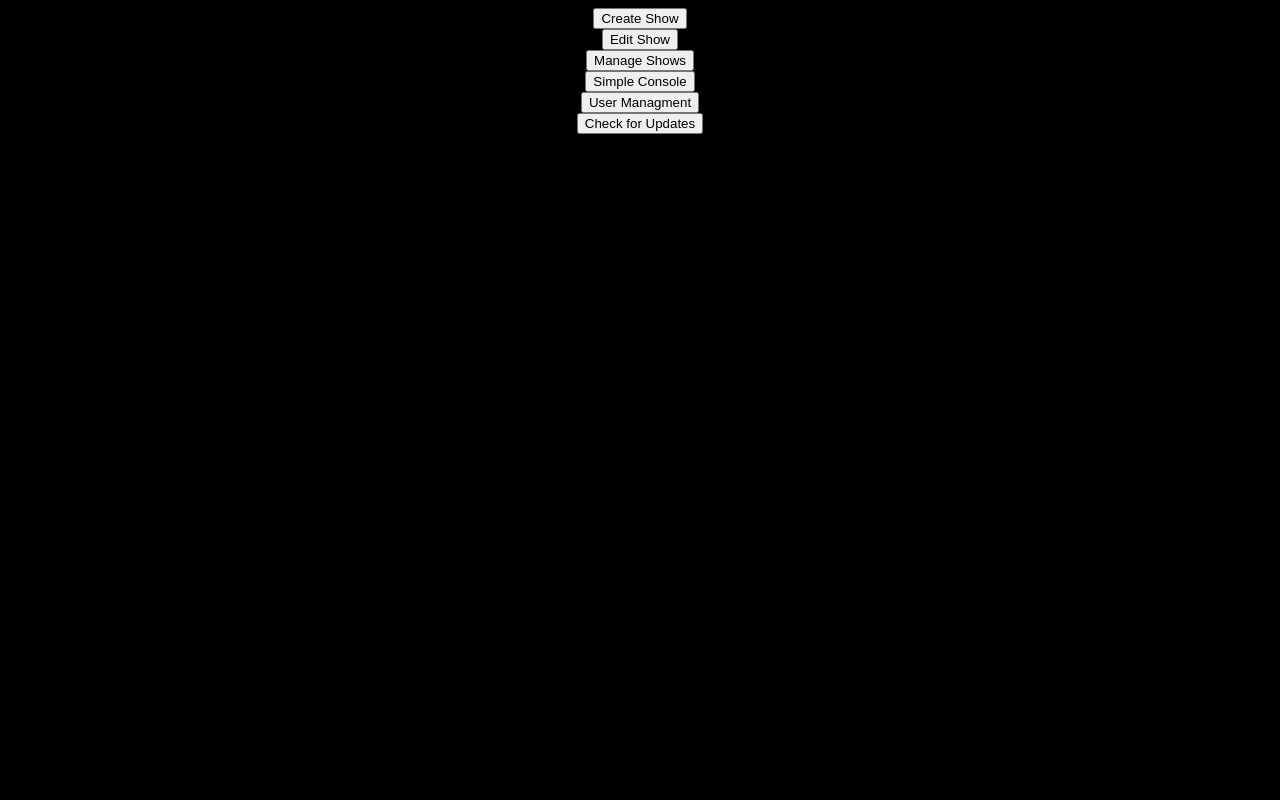
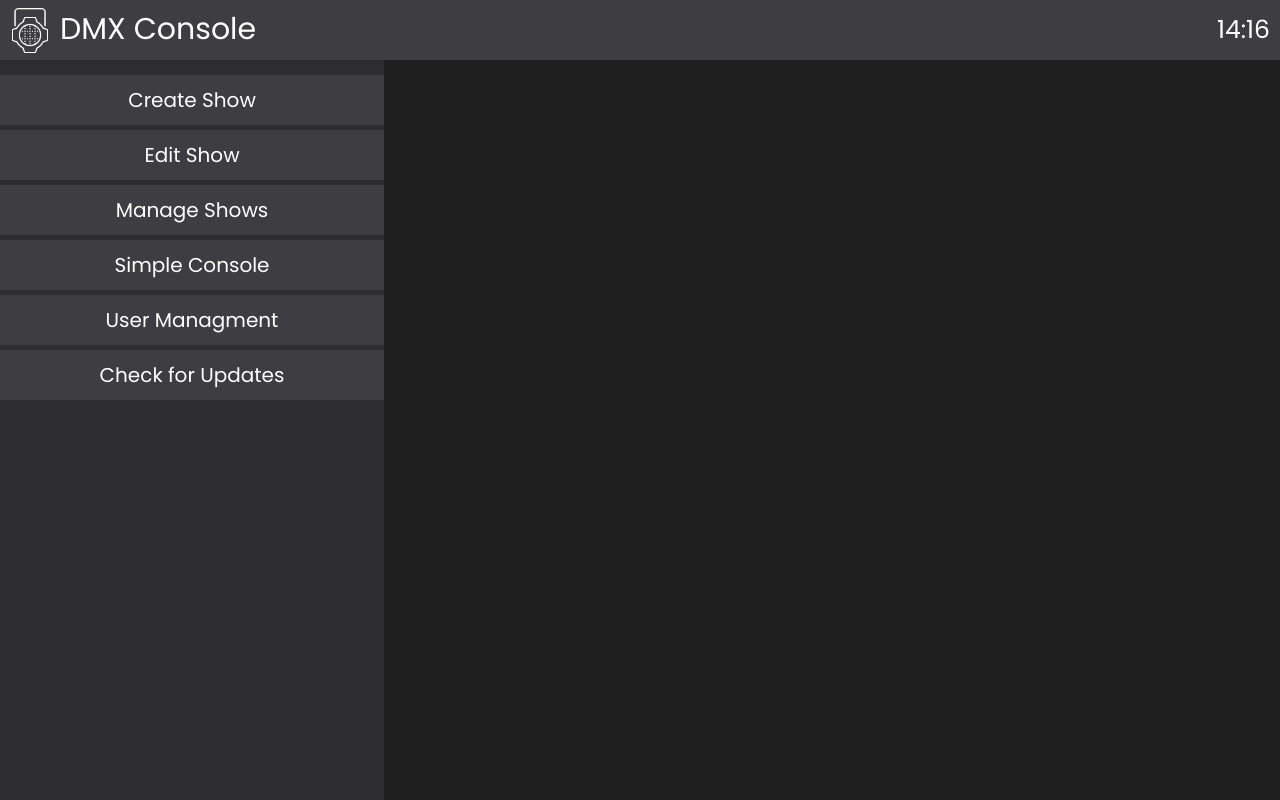
Before and after one commit to SpyMinerX/dmxConsole, an Electron app: page menu.html in a window 1280 px wide. Drawn offline with nearby package versions, Linux system fonts and the light colour scheme.

Commit message:
new menu!! and fixed formating
ctrl + shift + p  > format document

```diff
--- a/menu.html
+++ b/menu.html
@@ -1,31 +1,127 @@
 <html>
+
 <head>
-        <title>Buttons</title>
+    <title>DMX Console</title>
+    <link rel="preconnect" href="https://fonts.googleapis.com">
+    <link rel="preconnect" href="https://fonts.gstatic.com" crossorigin>
+    <link href="https://fonts.googleapis.com/css2?family=Inter:wght@400;900&family=Poppins&display=swap"
+        rel="stylesheet">
     <style>
         body {
-                background-color: #000;
+            background-color: #1e1e1e;
+            font-family: poppins;
         }
+
         button {
-                display: block;
-                margin-left: auto;
-                margin-right: auto;
+            background-color: #3e3e42;
+            color: white;
+            font-size: 20px;
+            font-family: poppins;
+            border: none;
+            margin-left: 0px;
+            margin-top: 5px;
+            padding: 10px;
+            transition: 250ms;
+            width: 100%;
+            height: 50px;
+            cursor: pointer;
+        }
+
+        button:hover {
+            background-color: #252526;
+        }
+
+        .topbar {
+            background-color: #3e3e42;
+            height: 60px;
+            width: 100%;
+            position: fixed;
+            top: 0;
+            left: 0;
+            z-index: 100;
+        }
+
+        .topbarlogo {
+            height: 50px;
+            width: 50px;
+            position: fixed;
+            top: 5;
+            left: 5;
+            z-index: 100;
+            background-image: url(logo.png);
+            background-size: cover;
+        }
+
+        .topbarlogotext {
+            height: 50px;
+
+            position: fixed;
+            top: 7;
+            left: 60;
+            z-index: 100;
+            color: white;
+            font-size: 30px;
+        }
+
+        .topbartime {
+            height: 50px;
+
+            position: fixed;
+            top: 11;
+            right: 10;
+            z-index: 100;
+            color: white;
+            font-size: 25px;
+        }
+
+        .menubar {
+            padding-top: 70px;
+            height: 100%;
+            width: 30%;
+            position: fixed;
+            top: 0;
+            left: 0;
+            z-index: 50;
+            background-color: #2d2d30;
+            animation: slideinfromside 300ms;
+
+        }
+
+        @keyframes slideinfromside {
+            from {
+                transform: translateX(-100%);
+            }
+
+            to {
+                transform: translateX(0);
+            }
         }
     </style>
 </head>
+
 <body>
+    <div class="topbar">
+        <div class="topbarlogo"></div>
+        <div class="topbarlogotext">DMX Console</div>
+        <div class="topbartime">Initializing</div>
+    </div>
+    <div class="menubar">
         <button id="createShow">Create Show</button>
         <button id="editShow">Edit Show</button>
         <button id="manageShows">Manage Shows</button>
-    <button id="simpleConsole" >Simple Console</button>
+        <button id="simpleConsole">Simple Console</button>
         <button id="userManagment">User Managment</button>
         <button id="update">Check for Updates</button>
+    </div>
 </body>
+<script src="clockscript.js">  </script>
 <script>
     let $ = require('jquery')
     let ipc = require('electron').ipcRenderer
 
-    $('button').click(function() {
+    $('button').click(function () {
         ipc.send('goto', $(this).attr('id'));
     })
 </script>
+
 </html>
```
Also changed, not shown: login.html (+3 -0 lines). Lines whose indentation alone changed are shown as unchanged.
